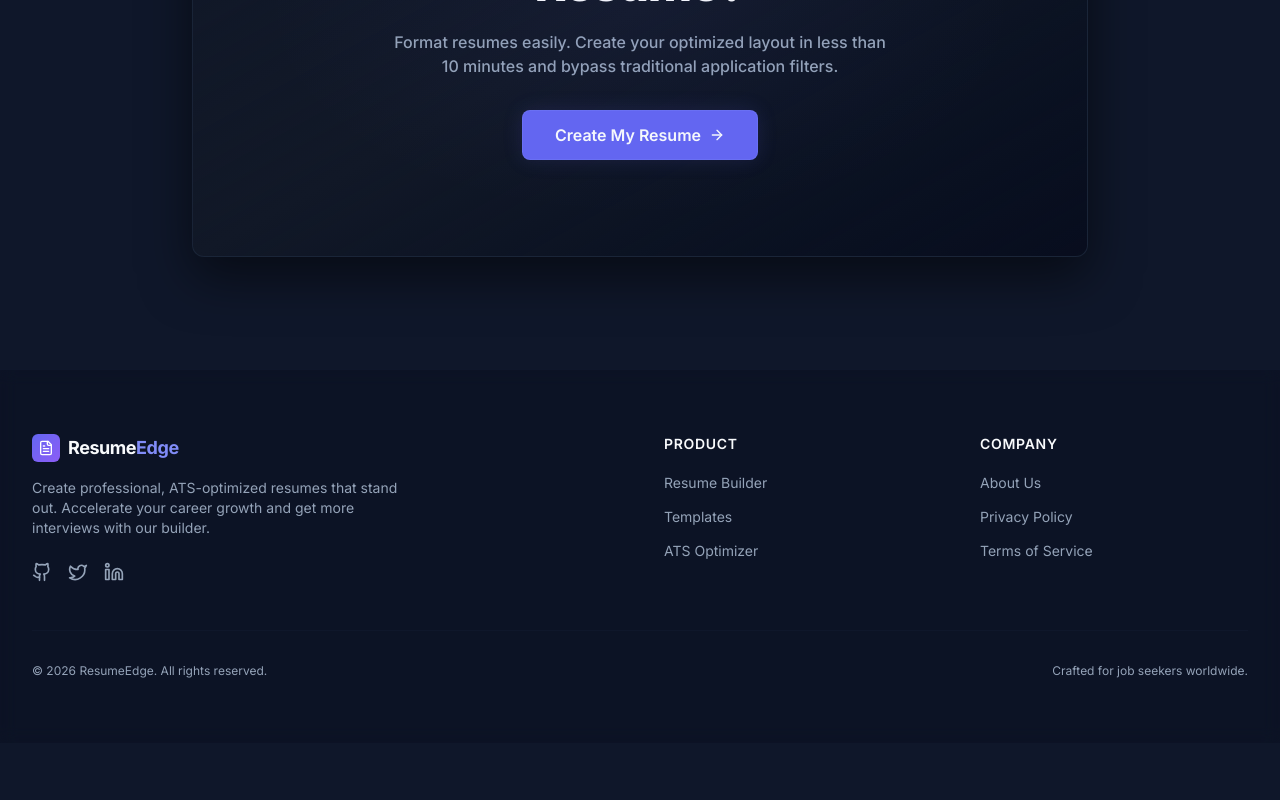
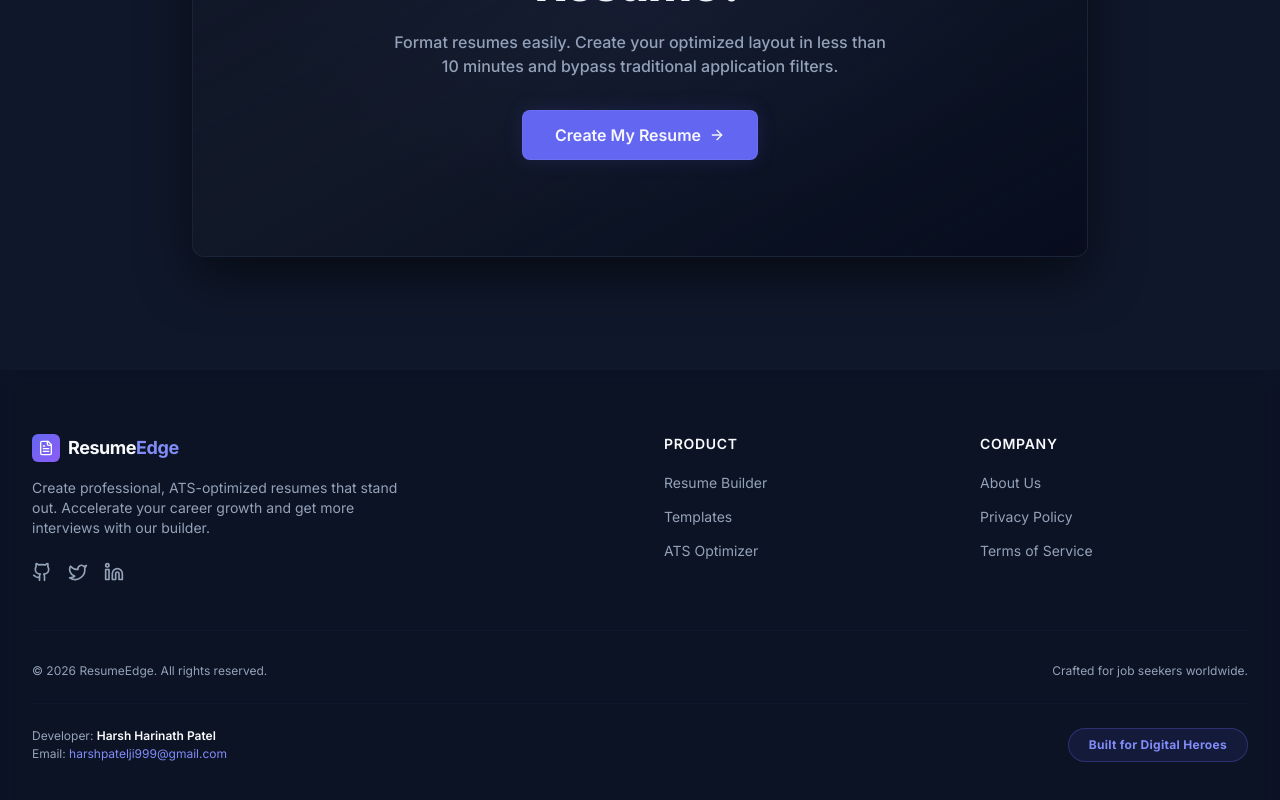
Before and after one commit to theharsh999/resume-edge, a React (Vite) app: page / in a window 1280 px wide. Shown: the part 3813-4613 px from the top of the page. Before the commit the page ends 4556 px from the top, so only its background shows below. Built offline with nearby package versions, Linux system fonts and the light colour scheme.

Commit message:
feat(footer): add Digital Heroes button and developer credit for pre-deployment compliance

```diff
--- a/src/components/layout/Footer.jsx
+++ b/src/components/layout/Footer.jsx
@@ -70,11 +70,30 @@ export function Footer() {
         </div>
 
         {/* Bottom Section */}
-        <div className="border-t border-slate-900 mt-12 pt-8 flex flex-col sm:flex-row items-center justify-between text-xs text-muted">
-          <p>&copy; {currentYear} ResumeEdge. All rights reserved.</p>
-          <p className="flex items-center mt-2 sm:mt-0">
-            Crafted for job seekers worldwide.
-          </p>
+        <div className="border-t border-slate-900 mt-12 pt-8 space-y-6">
+          {/* Copyright row */}
+          <div className="flex flex-col sm:flex-row items-center justify-between text-xs text-muted">
+            <p>&copy; {currentYear} ResumeEdge. All rights reserved.</p>
+            <p className="flex items-center mt-2 sm:mt-0">
+              Crafted for job seekers worldwide.
+            </p>
+          </div>
+
+          {/* Developer credit & Digital Heroes */}
+          <div className="border-t border-slate-900 pt-6 flex flex-col sm:flex-row items-center justify-between gap-4">
+            <div className="text-xs text-muted text-center sm:text-left space-y-0.5">
+              <p>Developer: <span className="text-text font-semibold">Harsh Harinath Patel</span></p>
+              <p>Email: <a href="mailto:harshpatelji999@gmail.com" className="text-primary-light hover:text-primary transition-colors duration-200">harshpatelji999@gmail.com</a></p>
+            </div>
+            <a
+              href="https://digitalheroesco.com"
+              target="_blank"
+              rel="noopener noreferrer"
+              className="inline-flex items-center px-5 py-2 rounded-full text-xs font-bold tracking-wide border border-primary/30 bg-primary/10 text-primary-light hover:bg-primary/20 hover:border-primary/50 hover:shadow-lg hover:shadow-primary/10 transition-all duration-300"
+            >
+              Built for Digital Heroes
+            </a>
+          </div>
         </div>
       </Container>
     </footer>
```
